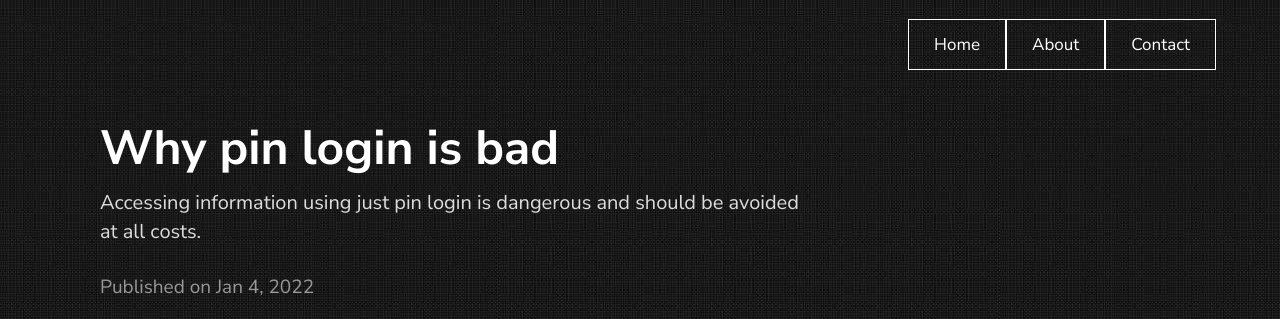
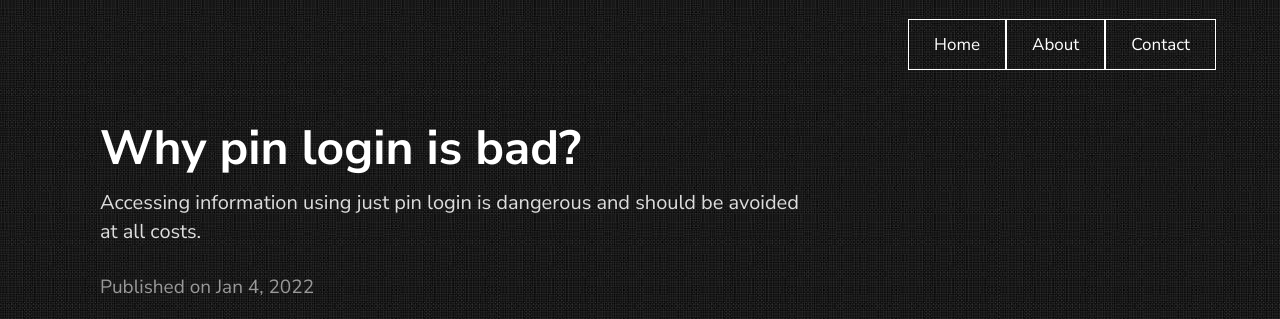
Before and after one commit to proxyroot/proxyroot.github.io, a Jekyll site: the page built from _posts/2021-06-21-why-pin-logins-are-bad.markdown, in a window 1280 px wide and 900 px high. Shown: the top 319 px of the window. Built offline with Jekyll 4.4.1, drawn with Linux system fonts in a browser that asks for light colours.

Commit message:
Question mark

```diff
--- a/_posts/2021-06-21-why-pin-logins-are-bad.markdown
+++ b/_posts/2021-06-21-why-pin-logins-are-bad.markdown
@@ -1,6 +1,6 @@
 ---
 layout: post
-title:  Why pin login is bad
+title:  Why pin login is bad?
 description: Accessing information using just pin login is dangerous and should be avoided at all costs.
 date:   2022-01-04 14:04:00 +0500
 categories: pin-login password security hacking
```
